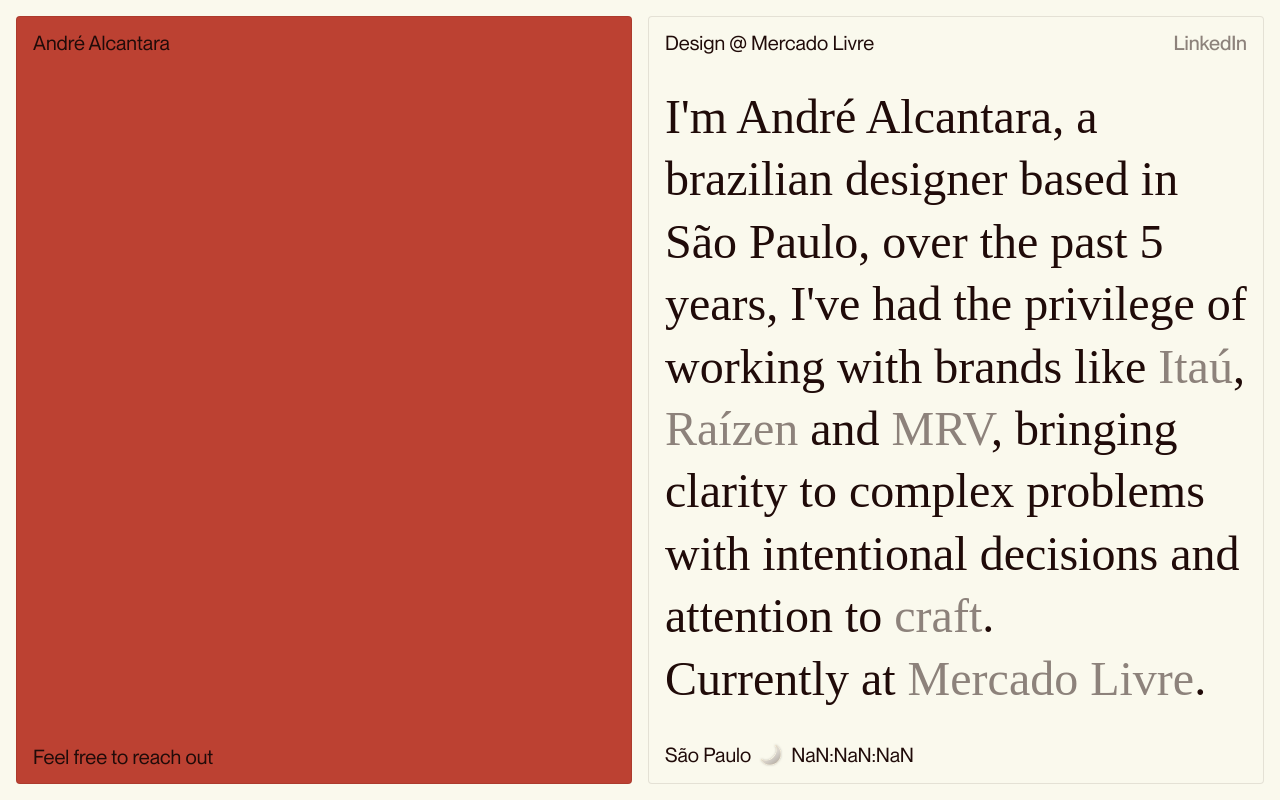
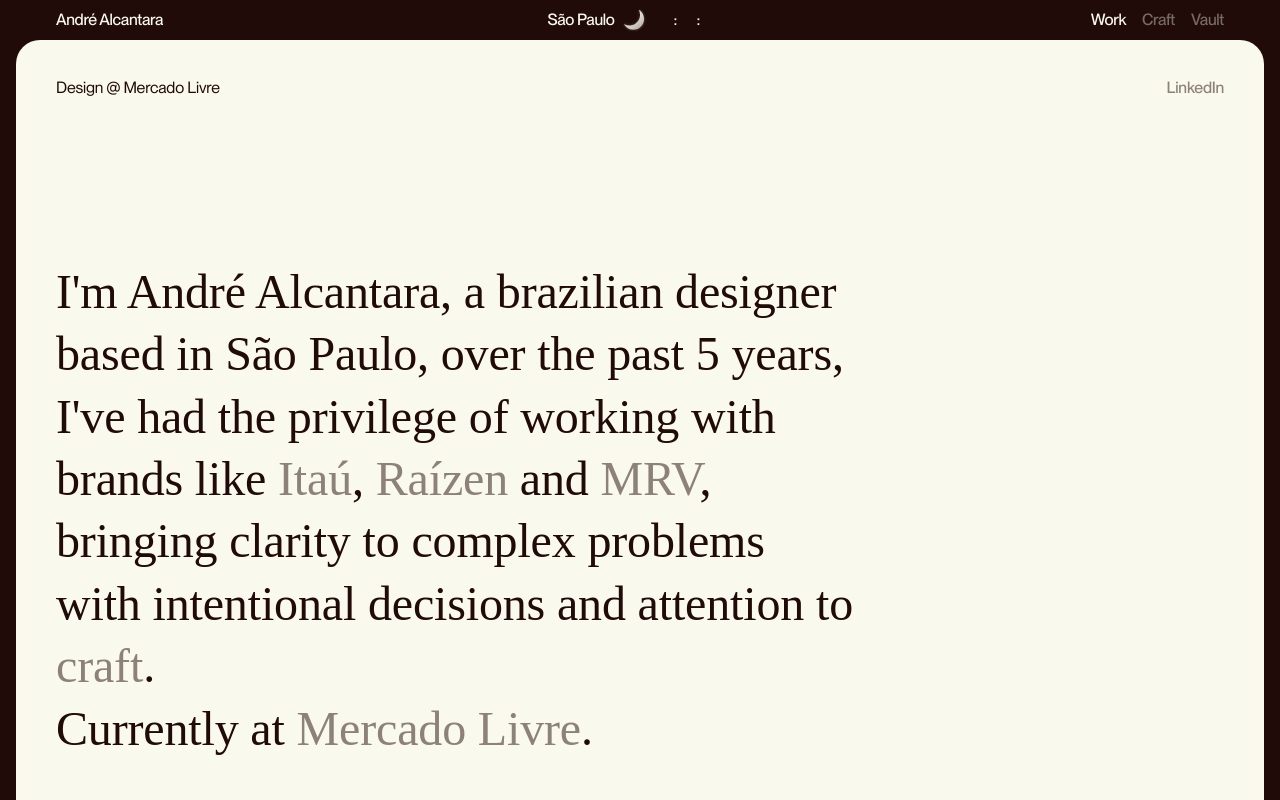
Before and after one commit to andre-alcantara/portfolio, a React (Vite) app: page / in a window 1280 px wide. Built offline with nearby package versions, Linux system fonts and the light colour scheme; the HTML template or start-up script is replaced by a standard one; a web font is replaced by a local one.

Commit message:
feat: redesign layout to full-page + scrollable panel

```diff
--- a/package.json
+++ b/package.json
@@ -2,6 +2,7 @@
   "name": "portfolio",
   "version": "0.0.0",
   "private": true,
+  "type": "module",
   "scripts": {
     "dev": "vite",
     "build": "vite build",
--- a/src/App.jsx
+++ b/src/App.jsx
@@ -14,12 +14,27 @@
 
   return (
     <div className="app-layout">
-        <aside className="col col-left">
-          <div className="corner-label">André Alcantara</div>
-          <div className="corner-foot">Feel free to reach out</div>
-        </aside>
+      <header className="app-header">
+        <span className="header-name">André Alcantara</span>
+        <div className="header-location">
+          <span>São Paulo</span>
+          <img src={isDaytime(time) ? sunUrl : moonUrl} alt="" />
+          <div className="time">
+            <span key={`h-${hours}`} className="slide-up">{hours}</span>
+            <span>:</span>
+            <span key={`m-${minutes}`} className="slide-up">{minutes}</span>
+            <span>:</span>
+            <span key={`s-${seconds}`} className="slide-up">{seconds}</span>
+          </div>
+        </div>
+        <nav className="header-nav">
+          <a>Work</a>
+          <a className="dim">Craft</a>
+          <a className="dim">Vault</a>
+        </nav>
+      </header>
 
-        <main className="col col-right">
+      <main className="content-panel">
         <div className="top">
           <a>Design @ Mercado Livre</a>
           <a className="muted" href="https://www.linkedin.com/in/and-alcantara/" target="_blank" rel="noopener noreferrer">LinkedIn</a>
@@ -39,18 +54,6 @@
             <a>.</a>
           </p>
         </article>
-          <div className="hour">
-            <a>São Paulo</a>
-            <img src={isDaytime(time) ? sunUrl : moonUrl} alt="" />
-
-            <div className="time">
-              <a key={hours} className="slide-up">{hours}</a>
-              <span>:</span>
-              <a key={minutes} className="slide-up">{minutes}</a>
-              <span>:</span>
-              <a key={seconds} className="slide-up">{seconds}</a>
-            </div>
-          </div>
       </main>
     </div>
   )
--- a/src/index.css
+++ b/src/index.css
@@ -1,90 +1,109 @@
 /* index.css */
 @import './fonts.css';
 @import './styles.css';
-
-:root {
-  --bg: var(--color-vanilla);
-  --text: var(--color-espresso);
-}
 
 html, body, #root {
   height: 100%;
   width: 100%;
   margin: 0;
+  overflow: hidden;
 }
 
 body {
   font-family: 'PPNeueMontreal', sans-serif;
   font-weight: 400;
-  letter-spacing: -1%;
-  line-height: 1;;
-  background: var(--bg);
-  color: var(--text);
-  display: flex;
-  align-items: center;
-  justify-content: center;
+  letter-spacing: -0.01em;
+  line-height: 1;
+  background: var(--color-espresso);
+  color: var(--color-espresso);
 }
 
-.app {
-  text-align: center;
-}
-
-/* Layout styles matching Figma two-column design */
 .app-layout {
   height: 100vh;
   display: flex;
-  gap: 16px;
+  flex-direction: column;
+  padding: 0 16px;
   box-sizing: border-box;
-  padding: 16px;
 }
 
-.col {
-  flex: 1 1 0%;
-  border: 1px solid var(--color-espresso-10);
-  border-radius: 4px;
+/* Header */
+.app-header {
+  display: flex;
+  justify-content: space-between;
+  align-items: center;
+  padding: 12px 40px;
+  color: var(--color-vanilla);
+  flex-shrink: 0;
   position: relative;
-  overflow: hidden;
-  background: var(--bg);
 }
 
-.col-left {
-  background: var(--color-paprika);
+.header-name {
+  font-size: 16px;
+  font-weight: 500;
+  letter-spacing: -0.02em;
+}
+
+.header-location {
+  position: absolute;
+  left: 50%;
+  transform: translateX(-50%);
+  display: flex;
+  align-items: center;
+  gap: 8px;
+  font-size: 16px;
+  font-weight: 500;
+  letter-spacing: -0.02em;
+}
+
+.header-location img {
+  width: 24px;
+  height: 24px;
+}
+
+.time {
+  display: flex;
+  align-items: center;
+  gap: 1px;
+  width: 78px;
+}
+
+.header-nav {
+  display: flex;
+  gap: 16px;
+  align-items: center;
+  font-size: 16px;
+  font-weight: 500;
+  letter-spacing: -0.02em;
+}
+
+.header-nav a {
+  color: var(--color-vanilla);
+  text-decoration: none;
+  cursor: pointer;
+}
+
+.header-nav a.dim {
+  opacity: 0.4;
+}
+
+/* Content panel */
+.content-panel {
+  flex: 1;
+  background: var(--color-vanilla);
+  border-radius: 24px 24px 0 0;
+  overflow-y: auto;
+  padding: 40px;
   display: flex;
   flex-direction: column;
   justify-content: space-between;
-  padding: 16px;
-  color: var(--color-espresso);
-}
-
-.corner-label {
-  font-size: 20px;
-}
-
-.corner-foot {
-  font-size: 20px;
-}
-
-.col-right {
-  background: var(--color-vanilla);
-  display: flex;
-  flex-direction: column;
-  justify-content: space-between;
-  padding: 16px;
+  min-height: 0;
 }
 
 .top {
-  font-size: 20px;
+  font-size: 16px;
   display: flex;
   justify-content: space-between;
   width: 100%;
-}
-
-.hour {
-  font-size: 20px;
-  display: flex;
-  gap: 8px;
-  width: 100%;
-  align-items: center;
 }
 
 .hero p {
@@ -115,6 +134,8 @@
   }
 }
 
+
+
 .muted {
   text-decoration: none;
   color: var(--color-espresso-50);
@@ -127,7 +148,7 @@
 }
 
 @media (max-width: 880px) {
-  .app-layout { flex-direction: column; height: auto; }
-  .col { width: 100%; }
+  .app-header { padding: 12px 16px; }
+  .header-location { display: none; }
   .hero p { font-size: 28px; }
 }
--- a/src/utils/time.js
+++ b/src/utils/time.js
@@ -1,10 +1,19 @@
 export function getSaoPauloTime() {
-  const date = new Date().toLocaleString('en-GB', { timeZone: 'America/Sao_Paulo' })
-  const time = new Date(date)
+  const date = new Date()
 
-  const hours = String(time.getHours()).padStart(2, '0')
-  const minutes = String(time.getMinutes()).padStart(2, '0')
-  const seconds = String(time.getSeconds()).padStart(2, '0')
+  const formatter = new Intl.DateTimeFormat('en-GB', {
+    timeZone: 'America/Sao_Paulo',
+    hour: '2-digit',
+    minute: '2-digit',
+    second: '2-digit',
+    hour12: false
+  })
+
+  const parts = formatter.formatToParts(date)
+
+  const hours = parts.find(p => p.type === 'hour').value
+  const minutes = parts.find(p => p.type === 'minute').value
+  const seconds = parts.find(p => p.type === 'second').value
 
   return `${hours}:${minutes}:${seconds}`
 }
```
Lines whose indentation alone changed are shown as unchanged.
